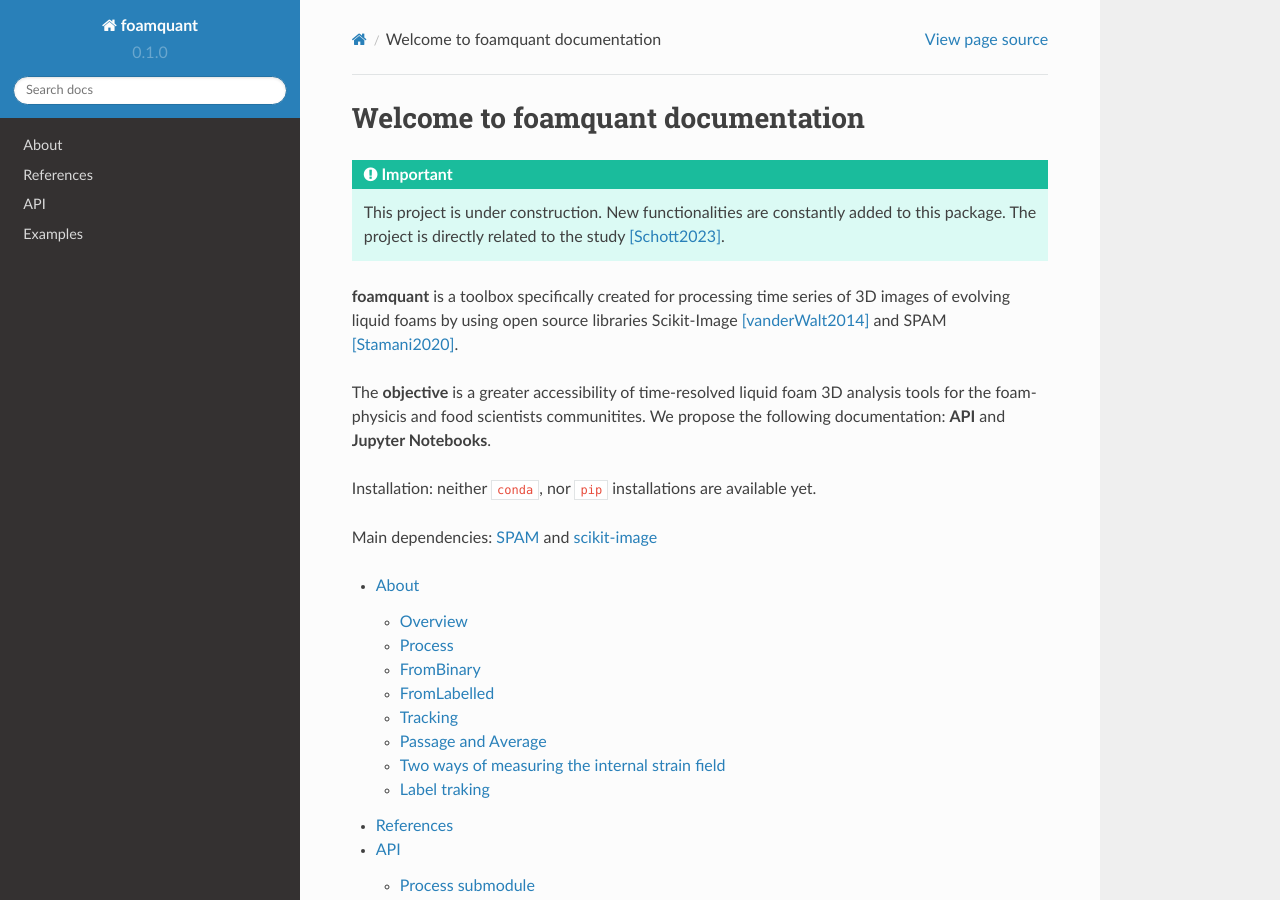
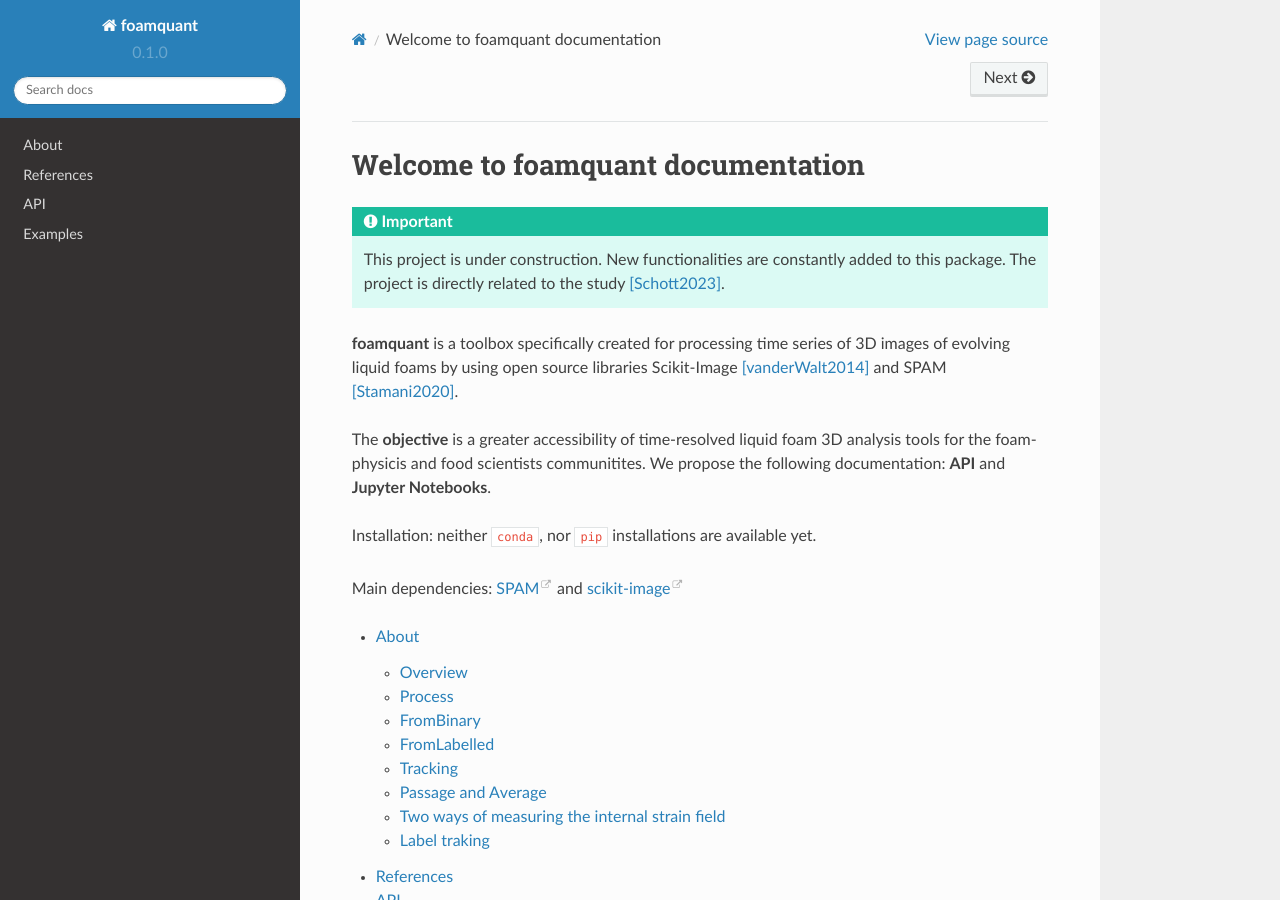
Before and after one commit to floschott/foamquant, a Sphinx documentation site: the page built from docs/source/index.rst, in a window 1280 px wide and 900 px high. Built offline with Sphinx 7.4.7 and the Read the Docs theme 2.0.0, drawn with Linux system fonts in a browser that asks for light colours.

Commit message:
Update conf.py

```diff
--- a/docs/source/conf.py
+++ b/docs/source/conf.py
@@ -34,3 +34,13 @@
 
 # -- Options for EPUB output
 epub_show_urls = 'footnote'
+
+html_logo = 'foamquant_small'
+
+# -- Options theme
+html_theme_options = {
+    'logo_only': False,
+    'prev_next_buttons_location': 'both',
+    'style_external_links': True,
+    'sticky_navigation': True,
+}
```
